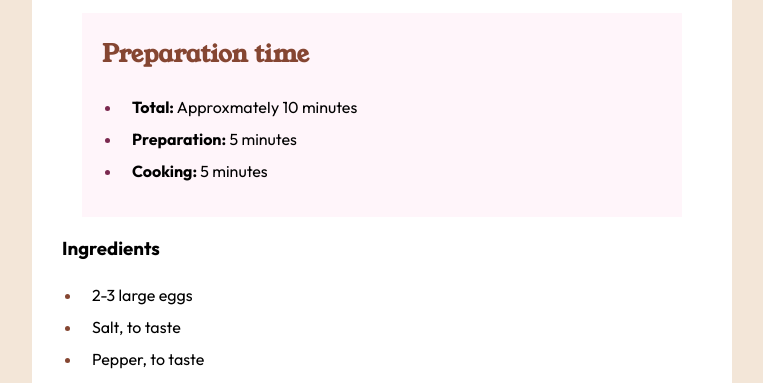
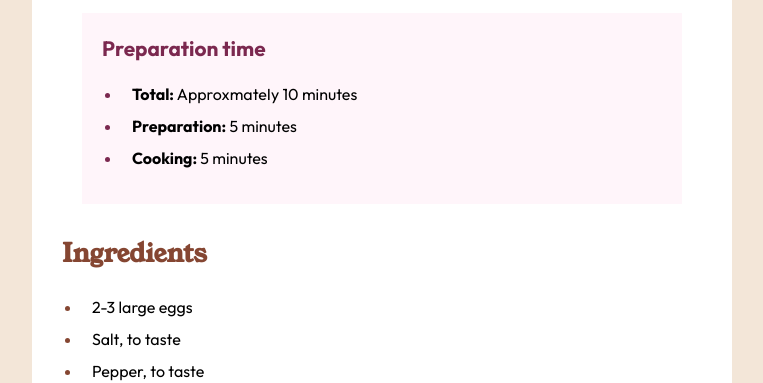
Before and after one commit to BT453567/recipe-page, a plain HTML site: page index.html in a window 1280 px wide. Shown: the part 576-959 px from the top of the page, without its empty margins (258-1021 px from the left). Drawn offline with Linux system fonts and the light colour scheme.

Commit message:
Add files via upload
h3, h4, h5 margin update.

```diff
--- a/css/styles.css
+++ b/css/styles.css
@@ -26,8 +26,18 @@ body {
 }
 
 h2 {
+  font-family: 'OutfitVariable', sans-serif;
+  font-weight: var(--custom-font-weight);
+  color: var(--dark-raspberry);
+  font-size: 1.3em;
+}
+
+h3, h4, h5 {
   font-family: 'young-serif', sans-serif;
   color: var(--primary-nutmeg);
+  font-size: 1.6em;
+  margin-block-start: 1.2em;
+  margin-block-end: 0.8em;
 }
 
 hr {
@@ -77,11 +87,7 @@ tr:last-child td{
   font-family: 'young-serif', sans-serif;
 }
 
-.prep-time-heading {
-  font-family: 'OutfitVariable', sans-serif;
-  font-weight: var(--custom-font-weight);
-  color: var(--dark-raspberry);
-}
+
 
 .prep-time-list li::marker{
   color: var(--dark-raspberry);
```
